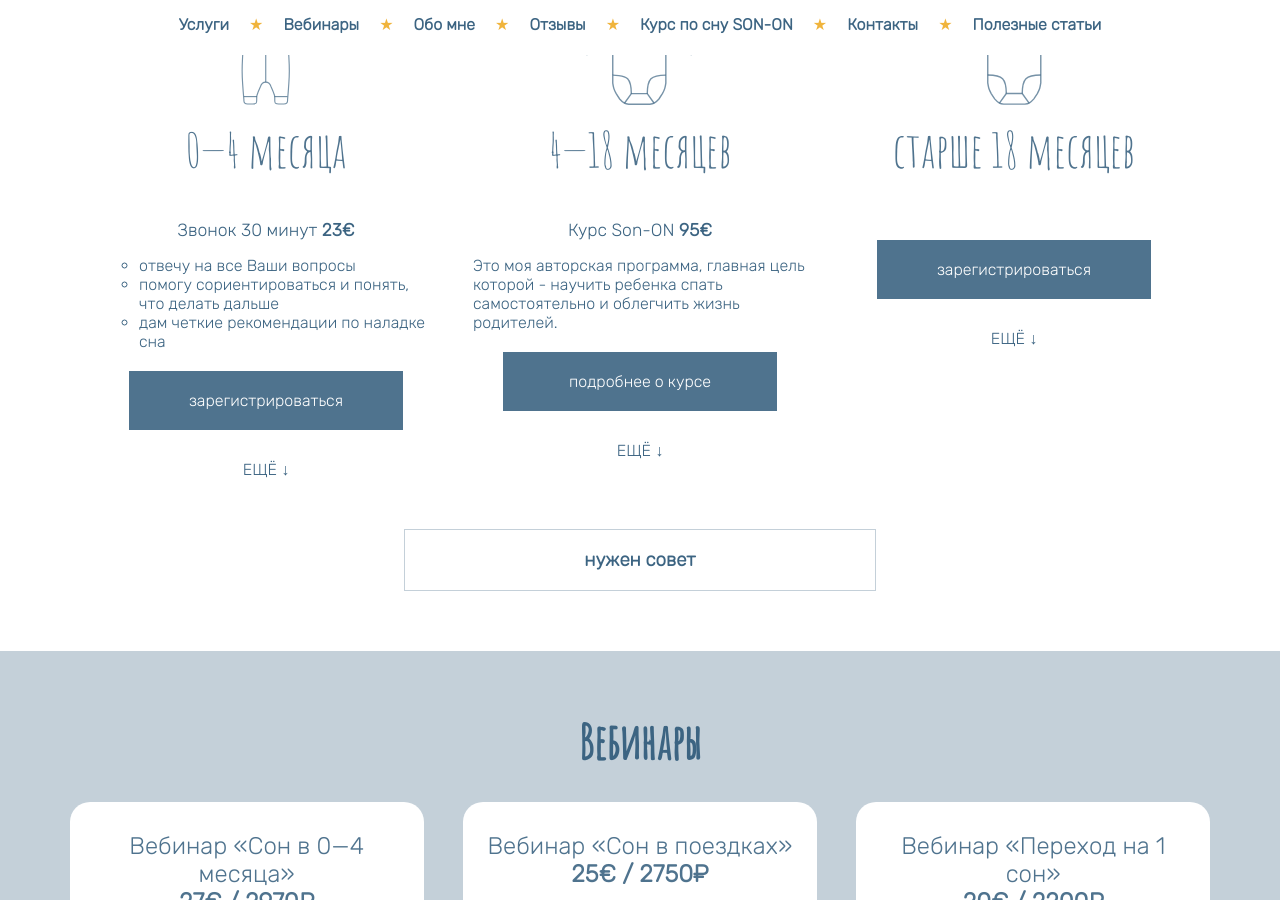
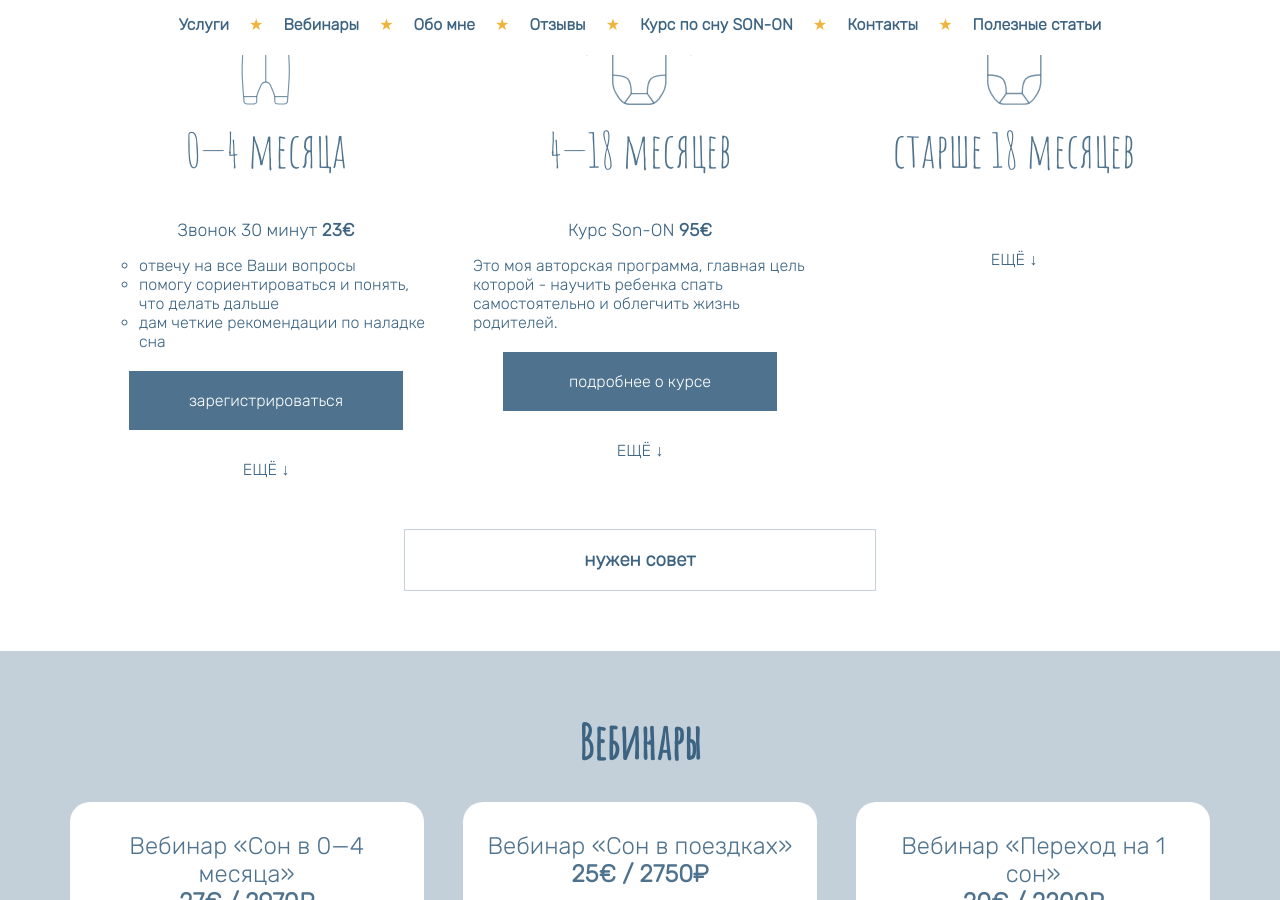
Before and after one commit to Olgamyrsikova/sleepconsult, a Jekyll site: the page built from index.html, in a window 1280 px wide and 900 px high, scrolled down 777 px. Built offline with Jekyll 4.4.1, drawn with Linux system fonts in a browser that asks for light colours.

Commit message:
Update services.html

```diff
--- a/_includes/services.html
+++ b/_includes/services.html
@@ -230,12 +230,6 @@
             <h3>старше 18 месяцев</h3>
 
 
-            <p class="service-register-button">
-                <a href="https://docs.google.com/forms/d/14XenC--9NpvZ3naIobeXFvUjZhHz0y3g51qslUUyoTo/viewform?edit_requested=true" target="_blank">
-                    зарегистрироваться
-                </a>
-            </p>
-
             <p class="service-button" id="over-18-months-more" onClick="toggleOver18Months()">ЕЩЁ &darr;</p>
 
             <div id="over-18-months" style="display: none;">
```
